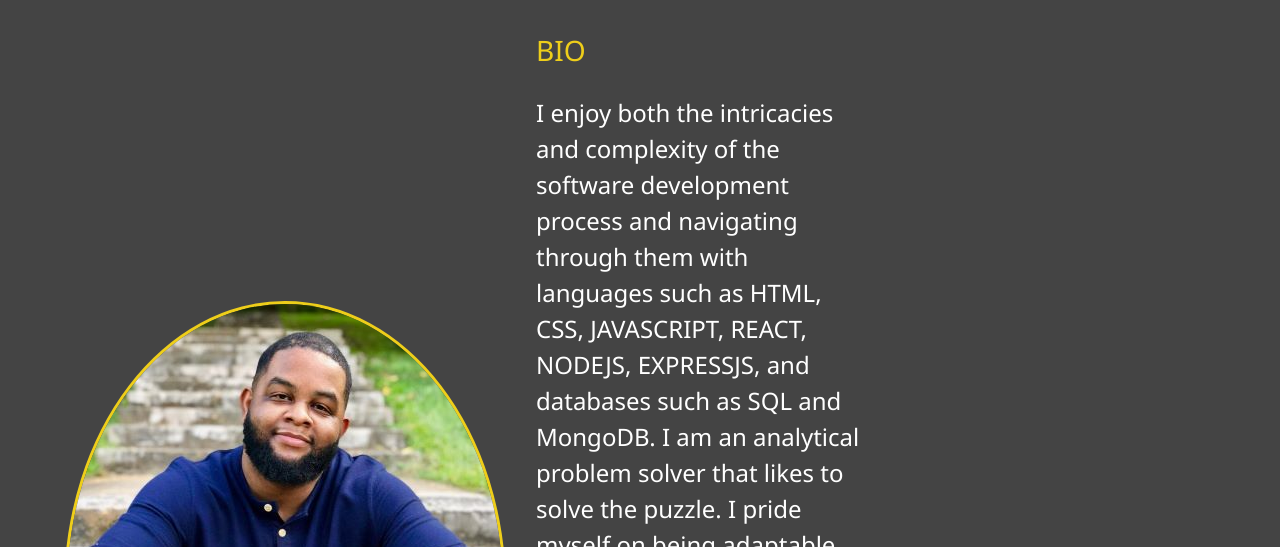
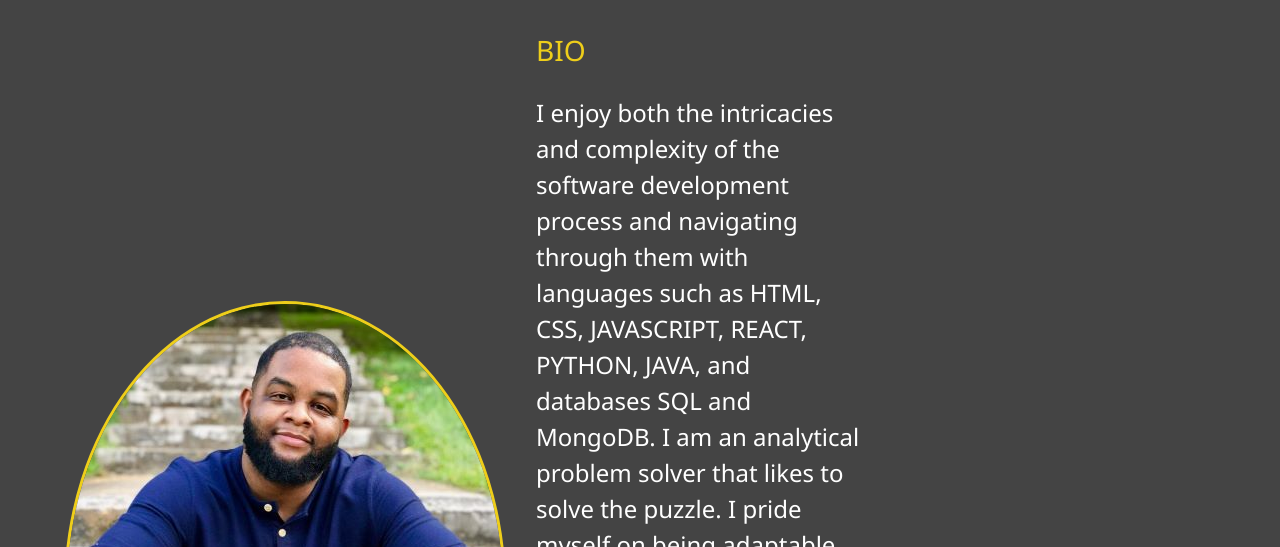
Before and after one commit to ralphwright/portfolio, a plain HTML site: page about.html in a window 1280 px wide. Shown: the part 253-800 px from the top of the page. Drawn offline with Linux system fonts and the light colour scheme.

Commit message:
changes to about me section

```diff
--- a/about.html
+++ b/about.html
@@ -67,13 +67,7 @@
           <div class="bio">
             <h3 class="text-secondary">BIO</h3>
             <p>
-              I enjoy both the intricacies and complexity of the software
-              development process and navigating through them with languages
-              such as HTML, CSS, JAVASCRIPT, REACT, NODEJS, EXPRESSJS, and
-              databases such as SQL and MongoDB. I am an analytical problem
-              solver that likes to solve the puzzle. I pride myself on being
-              adaptable to any industry as well as having excellent
-              communication skills both verbally and written.
+              I enjoy both the intricacies and complexity of the software development process and navigating through them with languages such as HTML, CSS, JAVASCRIPT, REACT, PYTHON, JAVA, and databases SQL and MongoDB. I am an analytical problem solver that likes to solve the puzzle. I pride myself on being adaptable to any industry as well as having excellent communication skills both verbally and written.
             </p>
 
             <p>
```
